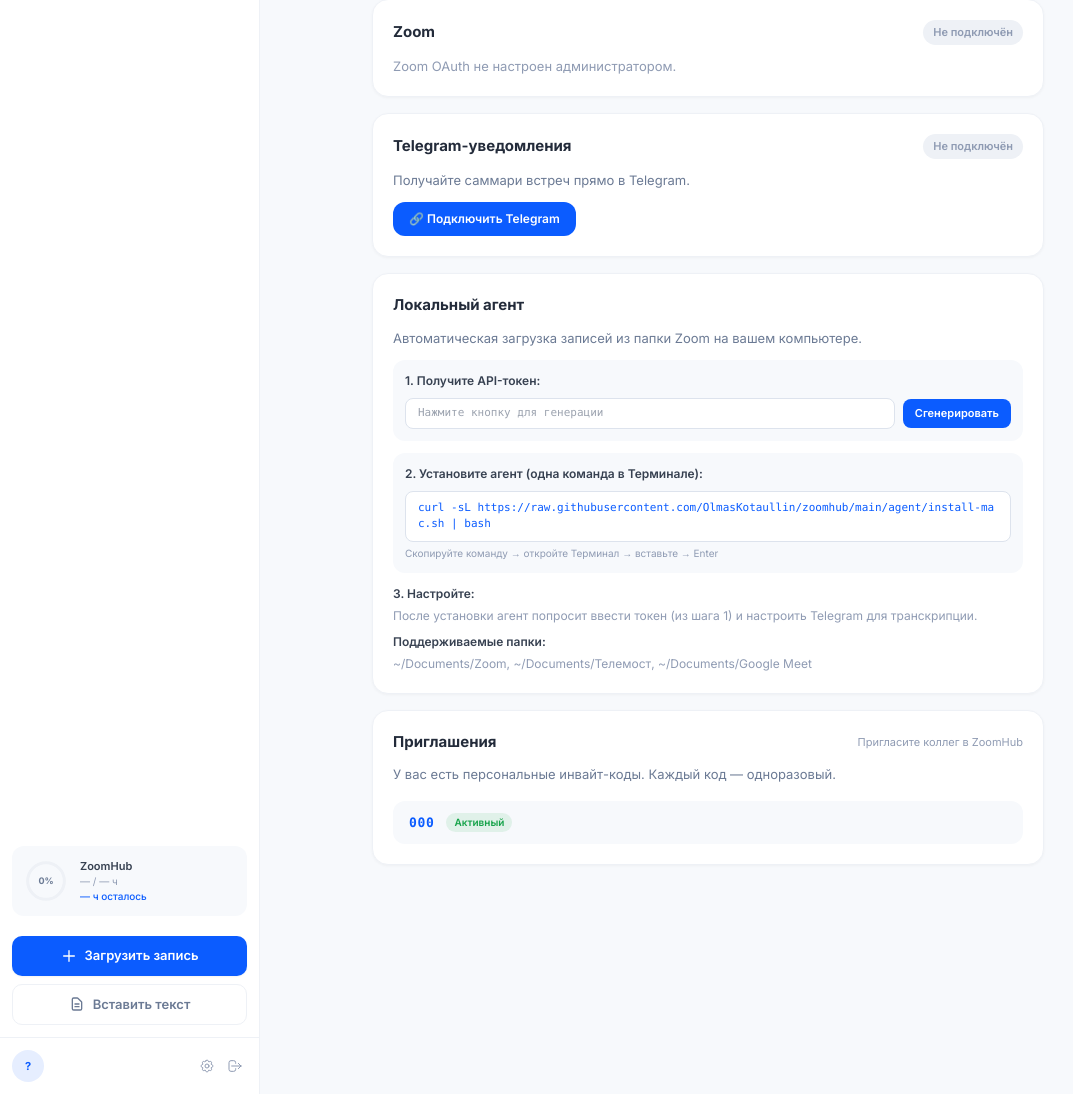
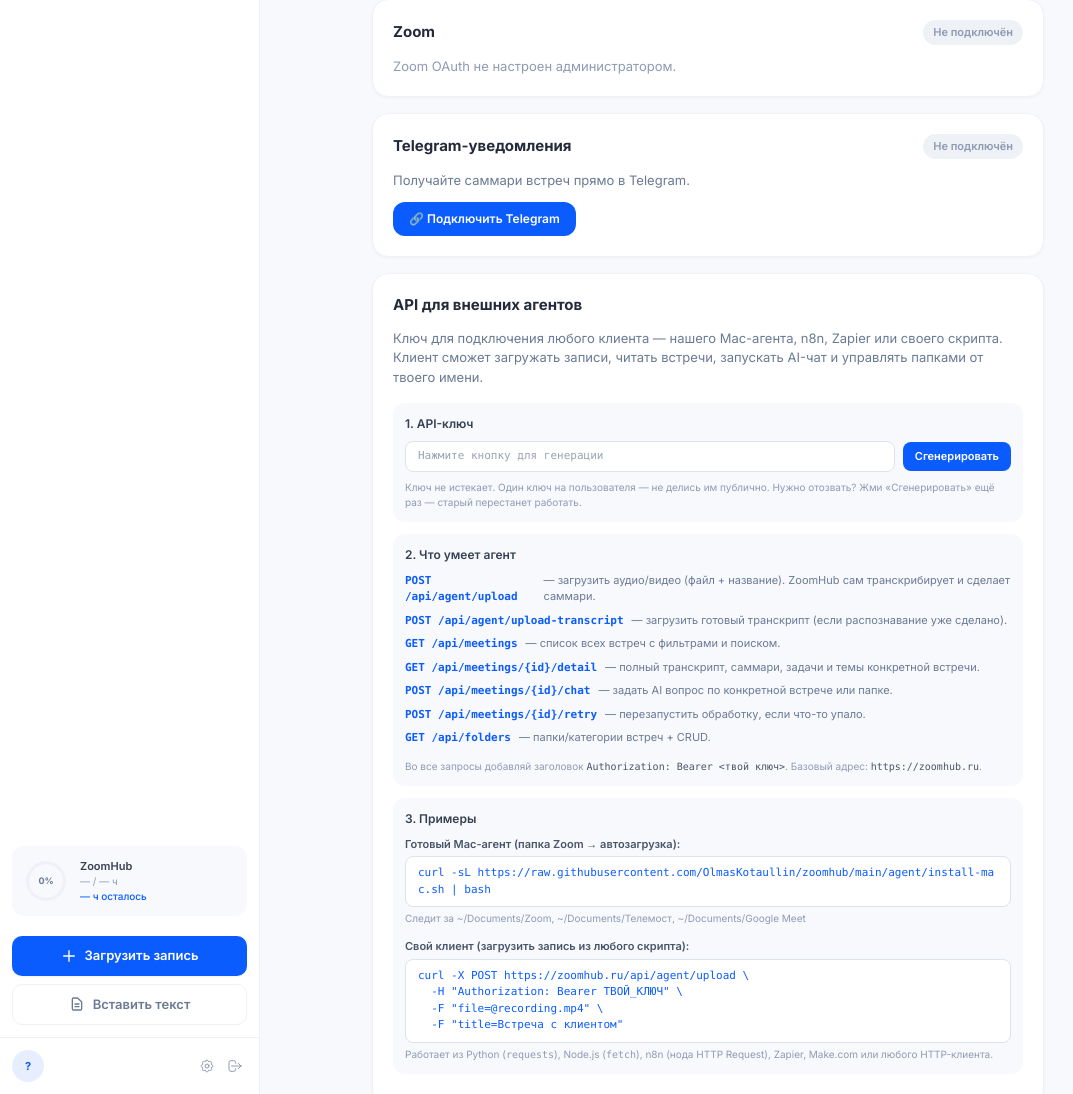
Before and after one commit to OlmasKotaullin/zoomhub, a Python web app: template app/templates/settings.html in a window 1280 px wide. Shown: the part 1506-2600 px from the top of the page, without its empty margins (0-1073 px from the left). Run offline with Jinja, Linux system fonts and the light colour scheme; the template is opened without the code that fills it: most values are stand-ins (such as "Sample title", 1, 10 or a date in 2020); some libraries are stand-ins or nearby versions.

Commit message:
feat: секция «API для внешних агентов» в /settings
Превращаем узкий блок «Локальный агент» (только Mac+Zoom папка) в универсальный
раздел для любых внешних клиентов — Mac-агент, n8n, Zapier, свой скрипт.

Три блока внутри карточки:
1. API-ключ (как раньше, но с пояснением про non-expiring и revoke)
2. Список endpoint-ов, которые может дёргать агент:
   - /api/agent/upload, /api/agent/upload-transcript
   - /api/meetings, /api/meetings/{id}/detail
   - /api/meetings/{id}/chat, /api/meetings/{id}/retry
   - /api/folders
3. Примеры: готовый Mac-агент + curl-сниппет для любого HTTP-клиента,
   с подставленным ключом пользователя

Новых endpoint-ов не добавлял — все уже существуют в native_api.py,
они принимают permanent zh_ ключ через Bearer-заголовок.

Co-Authored-By: Claude Opus 4.7 (1M context) <noreply@anthropic.com>

```diff
--- a/app/templates/settings.html
+++ b/app/templates/settings.html
@@ -322,14 +322,19 @@
     {% endif %}
   </div>
 
-  <!-- Локальный агент -->
+  <!-- API для внешних агентов -->
   <div class="z-card p-5 anim-up" style="animation-delay:0.20s">
     <div class="flex items-center justify-between mb-3">
-      <h3 class="font-bold text-[15px]">Локальный агент</h3>
+      <h3 class="font-bold text-[15px]">API для внешних агентов</h3>
     </div>
-    <p class="text-[13px] text-g-500 mb-3">Автоматическая загрузка записей из папки Zoom на вашем компьютере.</p>
+    <p class="text-[13px] text-g-500 mb-4">
+      Ключ для подключения любого клиента — нашего Mac-агента, n8n, Zapier или своего скрипта.
+      Клиент сможет загружать записи, читать встречи, запускать AI-чат и управлять папками от твоего имени.
+    </p>
+
+    <!-- Блок 1: ключ -->
     <div class="bg-g-50 rounded-xl p-3 mb-3">
-      <p class="text-[12px] font-semibold text-g-700 mb-2">1. Получите API-токен:</p>
+      <p class="text-[12px] font-semibold text-g-700 mb-2">1. API-ключ</p>
       <div class="flex gap-2 items-center">
         <input id="agentToken" type="text" readonly value="{{ user.agent_api_token or '' }}" placeholder="Нажмите кнопку для генерации"
                class="flex-1 px-3 py-1.5 border border-g-200 rounded-lg text-[11px] font-mono bg-white">
@@ -337,17 +342,70 @@
           {{ 'Скопировать' if user.agent_api_token else 'Сгенерировать' }}
         </button>
       </div>
+      <p class="text-[10px] text-g-400 mt-2">
+        Ключ не истекает. Один ключ на пользователя — не делись им публично.
+        Нужно отозвать? Жми «Сгенерировать» ещё раз — старый перестанет работать.
+      </p>
     </div>
+
+    <!-- Блок 2: что может агент -->
     <div class="bg-g-50 rounded-xl p-3 mb-3">
-      <p class="text-[12px] font-semibold text-g-700 mb-2">2. Установите агент (одна команда в Терминале):</p>
-      <code id="installCmd" class="block text-zoom font-mono bg-white border border-g-200 px-3 py-2 rounded-lg text-[11px] break-all select-all cursor-pointer" onclick="navigator.clipboard.writeText(this.textContent.trim()); this.style.borderColor='#22c55e'; setTimeout(() => this.style.borderColor='', 1500)">curl -sL https://raw.githubusercontent.com/OlmasKotaullin/zoomhub/main/agent/install-mac.sh | bash</code>
-      <p class="text-[10px] text-g-400 mt-1">Скопируйте команду → откройте Терминал → вставьте → Enter</p>
+      <p class="text-[12px] font-semibold text-g-700 mb-2">2. Что умеет агент</p>
+      <div class="space-y-1.5 text-[11px]">
+        <div class="flex items-baseline gap-2">
+          <code class="font-mono text-zoom font-semibold">POST /api/agent/upload</code>
+          <span class="text-g-500">— загрузить аудио/видео (файл + название). ZoomHub сам транскрибирует и сделает саммари.</span>
+        </div>
+        <div class="flex items-baseline gap-2">
+          <code class="font-mono text-zoom font-semibold">POST /api/agent/upload-transcript</code>
+          <span class="text-g-500">— загрузить готовый транскрипт (если распознавание уже сделано).</span>
+        </div>
+        <div class="flex items-baseline gap-2">
+          <code class="font-mono text-zoom font-semibold">GET /api/meetings</code>
+          <span class="text-g-500">— список всех встреч с фильтрами и поиском.</span>
+        </div>
+        <div class="flex items-baseline gap-2">
+          <code class="font-mono text-zoom font-semibold">GET /api/meetings/{id}/detail</code>
+          <span class="text-g-500">— полный транскрипт, саммари, задачи и темы конкретной встречи.</span>
+        </div>
+        <div class="flex items-baseline gap-2">
+          <code class="font-mono text-zoom font-semibold">POST /api/meetings/{id}/chat</code>
+          <span class="text-g-500">— задать AI вопрос по конкретной встрече или папке.</span>
+        </div>
+        <div class="flex items-baseline gap-2">
+          <code class="font-mono text-zoom font-semibold">POST /api/meetings/{id}/retry</code>
+          <span class="text-g-500">— перезапустить обработку, если что-то упало.</span>
+        </div>
+        <div class="flex items-baseline gap-2">
+          <code class="font-mono text-zoom font-semibold">GET /api/folders</code>
+          <span class="text-g-500">— папки/категории встреч + CRUD.</span>
+        </div>
+      </div>
+      <p class="text-[10px] text-g-400 mt-3">
+        Во все запросы добавляй заголовок <code class="font-mono text-g-600">Authorization: Bearer &lt;твой ключ&gt;</code>.
+        Базовый адрес: <code class="font-mono text-g-600">https://zoomhub.ru</code>.
+      </p>
     </div>
-    <div class="text-[12px] text-g-400">
-      <p class="font-semibold text-g-700 mb-1">3. Настройте:</p>
-      <p>После установки агент попросит ввести токен (из шага 1) и настроить Telegram для транскрипции.</p>
-      <p class="mt-2 font-semibold text-g-700">Поддерживаемые папки:</p>
-      <p class="mt-1">~/Documents/Zoom, ~/Documents/Телемост, ~/Documents/Google Meet</p>
+
+    <!-- Блок 3: примеры -->
+    <div class="bg-g-50 rounded-xl p-3 mb-3">
+      <p class="text-[12px] font-semibold text-g-700 mb-2">3. Примеры</p>
+
+      <p class="text-[11px] font-semibold text-g-600 mb-1 mt-2">Готовый Mac-агент (папка Zoom → автозагрузка):</p>
+      <code class="block text-zoom font-mono bg-white border border-g-200 px-3 py-2 rounded-lg text-[11px] break-all select-all cursor-pointer"
+            onclick="navigator.clipboard.writeText(this.textContent.trim()); this.style.borderColor='#22c55e'; setTimeout(() => this.style.borderColor='', 1500)">curl -sL https://raw.githubusercontent.com/OlmasKotaullin/zoomhub/main/agent/install-mac.sh | bash</code>
+      <p class="text-[10px] text-g-400 mt-1">Следит за ~/Documents/Zoom, ~/Documents/Телемост, ~/Documents/Google Meet</p>
+
+      <p class="text-[11px] font-semibold text-g-600 mb-1 mt-3">Свой клиент (загрузить запись из любого скрипта):</p>
+      <code class="block text-zoom font-mono bg-white border border-g-200 px-3 py-2 rounded-lg text-[11px] break-all select-all cursor-pointer whitespace-pre-wrap"
+            onclick="navigator.clipboard.writeText(this.textContent.trim()); this.style.borderColor='#22c55e'; setTimeout(() => this.style.borderColor='', 1500)">curl -X POST https://zoomhub.ru/api/agent/upload \
+  -H "Authorization: Bearer {{ user.agent_api_token or 'ТВОЙ_КЛЮЧ' }}" \
+  -F "file=@recording.mp4" \
+  -F "title=Встреча с клиентом"</code>
+      <p class="text-[10px] text-g-400 mt-1">
+        Работает из Python (<code class="font-mono">requests</code>), Node.js (<code class="font-mono">fetch</code>),
+        n8n (нода HTTP Request), Zapier, Make.com или любого HTTP-клиента.
+      </p>
     </div>
   </div>
 
```
